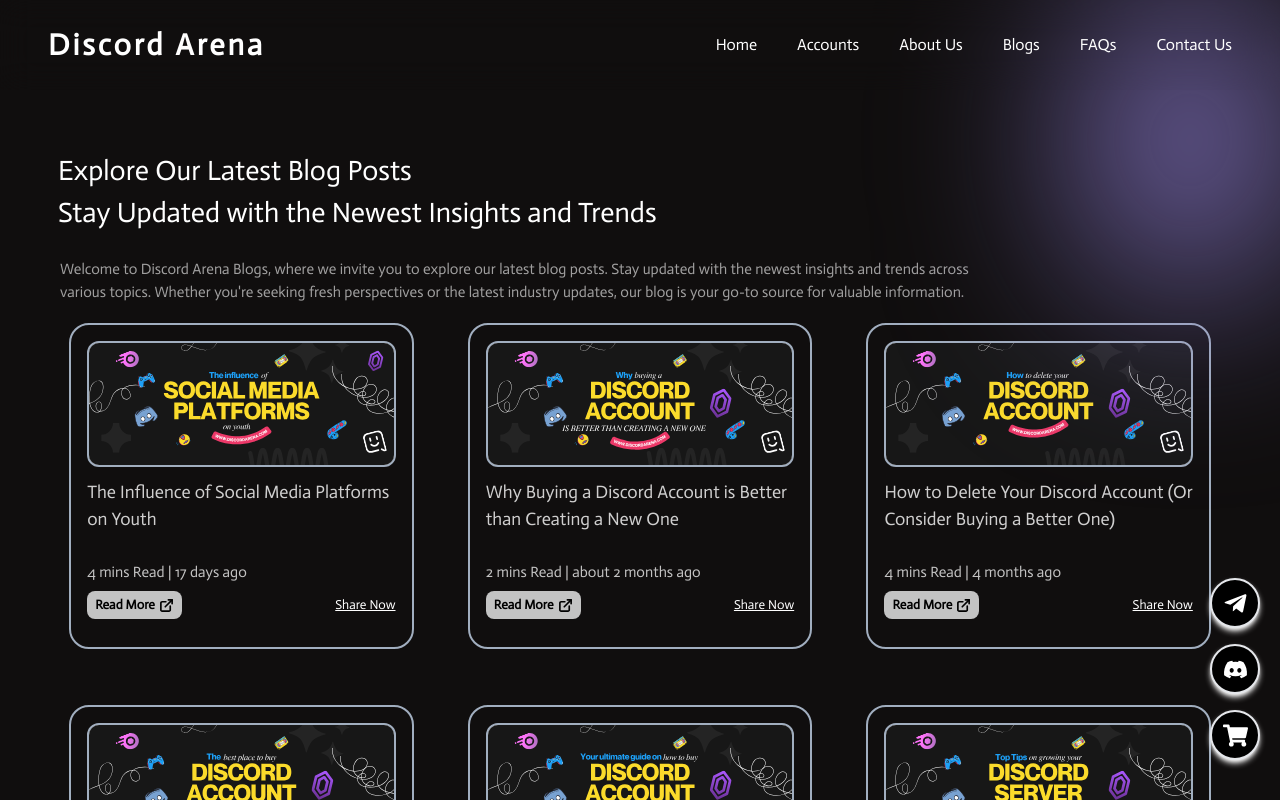
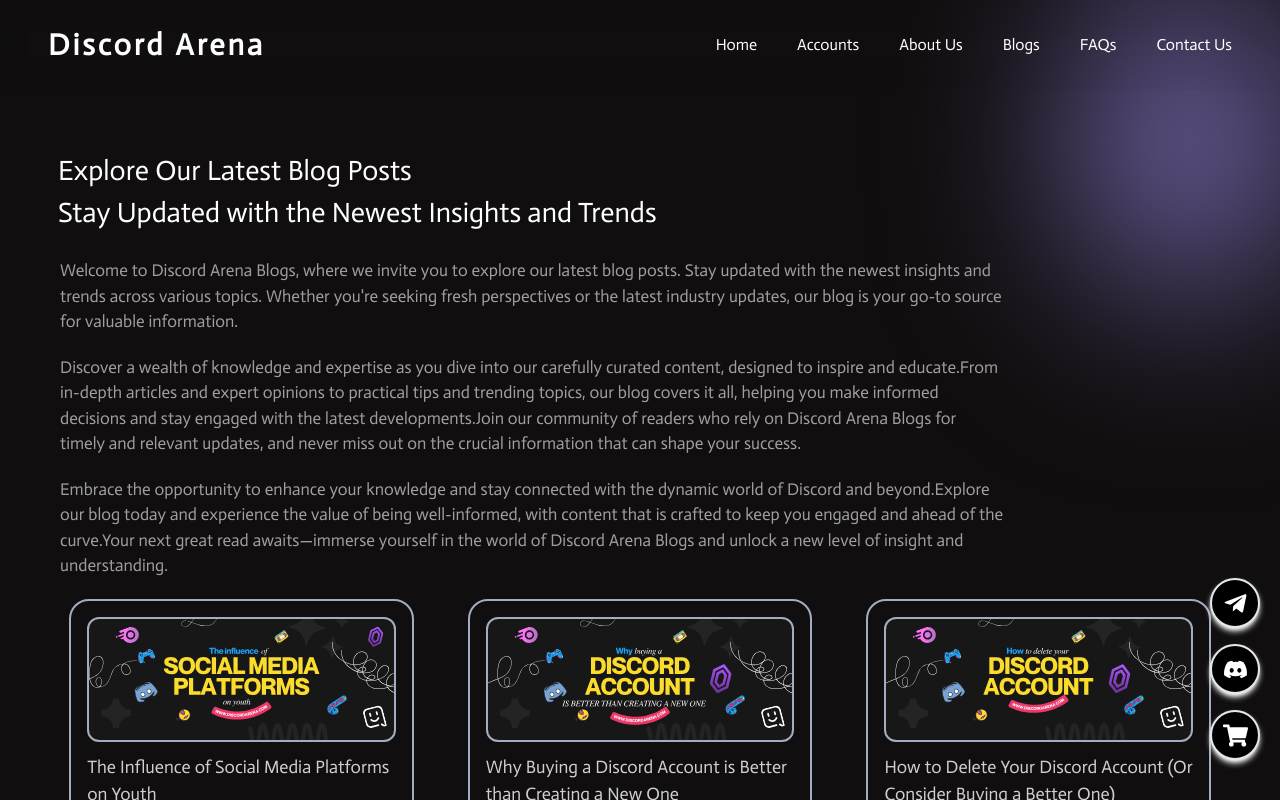
Before and after one commit to enggsatyamraj/CSET301_Assignment, a Next.js app: page /blogs in a window 1280 px wide. Shown: the top 800 px of the page. Built offline with nearby package versions, Linux system fonts and the light colour scheme.

Commit message:
some minor changes

```diff
--- a/src/app/accounts/buy-discord-accounts/buy-2015-aged-discord-account/page.jsx
+++ b/src/app/accounts/buy-discord-accounts/buy-2015-aged-discord-account/page.jsx
@@ -14,7 +14,7 @@ export const data = {
   link: "https://yoyohoni.mysellix.io/product/6404d6d693a97",
   type: "Discord",
   name: "Buy 2015 aged discord account",
-  price: 100,
+  price: 70,
   discountPercentage: 10,
   image: "2015-discord.svg",
   smallShowFiveFeatures: {
--- a/src/app/accounts/buy-discord-server/page.jsx
+++ b/src/app/accounts/buy-discord-server/page.jsx
@@ -98,6 +98,8 @@ const page = () => {
                 journey, explore the endless possibilities, and redefine your
                 online presence within the dynamic Discord Arena!
               </p>
+              <p className="text-[#dcdcdc] mt-3 lg:w-[90%] md:w-[70%] text-[17px] sm:w-[80%] opacity-80">
+                Our Discord server page serves as your portal to a seamless, enriched, and personalized Discord adventure. From managing roles and permissions with ease to creating unique server experiences tailored to your community’s needs, the possibilities are endless. Embark on this journey, explore the endless possibilities, and redefine your online presence within the dynamic Discord Arena!              </p>
             </div>
             <div className="lg:w-[90%] mb-[20px] lg:mb-0 flex items-center justify-center ">
               <Image
--- a/src/app/accounts/buy-instagram-accounts/page.jsx
+++ b/src/app/accounts/buy-instagram-accounts/page.jsx
@@ -126,7 +126,7 @@ const page = () => {
                   to grow your influence.
                 </p>
 
-                <p>
+                <p className={'mt-3'}>
                   We have a diverse selection, including aged{" "}
                   <Link
                       className="anchorText"
@@ -142,10 +142,21 @@ const page = () => {
                   $5 for the best deals.
                 </p>
 
-                <p>
-                  Buy premium & old Instagram accounts today and take your social media game to
-                  the next level!
+                <p className={'mt-3'}>
+                  Buy premium & old Instagram accounts today and take your social media game to the next level!
+                  <span>Don't miss out on the opportunity to enhance your digital footprint and grow your audience
+                    with our high-quality accounts.</span>
+                  <span>Start your journey towards greater influence and engagement on Instagram with Discord Arena.</span>
                 </p>
+
+                {/*<p className={'mt-3'}>*/}
+                {/*  Buy premium & old Instagram accounts today and take your social media game to the next level!*/}
+                {/*  <strong>Don't miss out on the opportunity to enhance your digital footprint and grow your audience*/}
+                {/*    with our high-quality accounts.</strong>*/}
+                {/*  <em>Start your journey towards greater influence and engagement on Instagram with Discord Arena.</em>*/}
+                {/*</p>*/}
+
+
               </p>
             </div>
             <div className="lg:w-[90%] mb-[20px] lg:mb-0 flex items-center justify-center ">
--- a/src/app/accounts/buy-reddit-accounts/page.jsx
+++ b/src/app/accounts/buy-reddit-accounts/page.jsx
@@ -97,12 +97,23 @@ const page = () => {
                 journey, explore the endless possibilities, and redefine your
                 online presence within the vibrant Reddit community!
               </p>
+
+              <p className="text-[#dcdcdc] mt-3 lg:w-[90%] md:w-[70%] text-[17px] sm:w-[80%] opacity-80">
+                <span>Why settle for slow growth when you can achieve instant impact?</span> By choosing our premium
+                and aged Reddit accounts, you're not just investing in profiles—you're gaining access to established
+                accounts that offer immediate credibility and engagement.
+                <span>Our high-karma accounts can enhance your ability to share content, interact with others, and
+                  gain recognition more quickly than starting from scratch.</span>
+                Imagine the advantage of entering discussions and sharing content with an account that already commands
+                respect and visibility in the Reddit community.
+              </p>
+
             </div>
             <div className="lg:w-[90%] mb-[20px] lg:mb-0 flex items-center justify-center ">
               <Image
-                className="object-fit w-[60%] lg:w-[300px] max-w-[300px]"
-                src={reddit_image}
-                alt="image showcasing a person with reddit icon"
+                  className="object-fit w-[60%] lg:w-[300px] max-w-[300px]"
+                  src={reddit_image}
+                  alt="image showcasing a person with reddit icon"
               />
             </div>
           </div>
--- a/src/app/blogs/page.jsx
+++ b/src/app/blogs/page.jsx
@@ -60,11 +60,31 @@ const Page = () => {
       <div className="max-w-[1280px] pt-[150px] relative mx-auto py-[50px] md:px-[50px] px-[10px]">
         <h1 className="lh:w-[60%] mb-6 lg:text-[1.75rem] text-[1.5rem] sm:w-[80%] px-2 md:w-[70%] ">
           Explore Our Latest Blog Posts
-          <br /> Stay Updated with the Newest Insights and Trends
+          <br/> Stay Updated with the Newest Insights and Trends
         </h1>
 
-        <p className="text-[15px] md:w-[70%] sm:w-[80%] w-[90%] lg:w-[80%] opacity-60 mb-[20px] ml-[10px]">
-          Welcome to Discord Arena Blogs, where we invite you to explore our latest blog posts. Stay updated with the newest insights and trends across various topics. Whether you&apos;re seeking fresh perspectives or the latest industry updates, our blog is your go-to source for valuable information.
+        <p className="text-[17px] md:w-[70%] sm:w-[80%] w-[90%] lg:w-[80%] opacity-60 mb-[20px] ml-[10px]">
+          Welcome to Discord Arena Blogs, where we invite you to explore our latest blog posts. Stay updated with the
+          newest insights and trends across various topics. Whether you&apos;re seeking fresh perspectives or the latest
+          industry updates, our blog is your go-to source for valuable information.
+        </p>
+
+        <p className="text-[17px] mt-2 md:w-[70%] sm:w-[80%] w-[90%] lg:w-[80%] opacity-60 mb-[20px] ml-[10px]">
+          <span>Discover a wealth of knowledge and expertise as you dive into our carefully curated content, designed
+            to inspire and educate.</span>
+          From in-depth articles and expert opinions to practical tips and trending topics, our blog covers it all,
+          helping you make informed decisions and stay engaged with the latest developments.
+          <span>Join our community of readers who rely on Discord Arena Blogs for timely and relevant updates, and
+            never miss out on the crucial information that can shape your success.</span>
+        </p>
+
+        <p className="text-[17px] mt-2 md:w-[70%] sm:w-[80%] w-[90%] lg:w-[80%] opacity-60 mb-[20px] ml-[10px]">
+          <span>Embrace the opportunity to enhance your knowledge and stay connected with the dynamic world of Discord
+            and beyond.</span>
+          Explore our blog today and experience the value of being well-informed, with content that is crafted to keep
+          you engaged and ahead of the curve.
+          <span>Your next great read awaits—immerse yourself in the world of Discord Arena Blogs and unlock a new level of
+            insight and understanding.</span>
         </p>
 
         <div className="grid grid-cols-1 gap-y-14 sm:grid-cols-2 lg:grid-cols-3 gap-4">
--- a/src/app/contactus/page.jsx
+++ b/src/app/contactus/page.jsx
@@ -80,9 +80,19 @@ const Page = () => {
           <h1 className="md:text-4xl sm:text-3xl text-2xl font-semibold text-center ">
             Connect with Discord Arena Customer Support: Trusted Aged Discord Accounts & Server boosts
           </h1>
-            <p className="text-[15px] md:w-[70%] sm:w-[80%] w-[90%] lg:w-[80%] opacity-70 mb-6 mx-auto text-center">
-         Looking to connect with Discord Arena&apos;s customer support? Our team is here to assist with all your needs, whether it&apos;s about trusted aged Discord accounts or server boosts. Reach out to us for reliable support and get the most out of your Discord experience.
-        </p>
+          <p className="text-[15px] md:w-[70%] sm:w-[80%] mt-5 w-[90%] lg:w-[80%] opacity-70 mb-6 mx-auto text-center">
+            Looking to connect with Discord Arena's customer support? <span>Our dedicated team is here to assist you with all your needs, ensuring a seamless experience whether you're inquiring about our trusted aged Discord accounts or exploring server boosts.</span>
+            <span>We pride ourselves on providing reliable and responsive support to help you maximize your Discord experience and achieve your goals.</span>
+            <span>From answering your questions to resolving any issues you might face, our customer support is committed to delivering the assistance you need to enhance your server management and engagement.</span>
+            Reach out to us today and experience the exceptional service that sets Discord Arena apart.
+            <span>Your satisfaction is our priority, and we're here to help you get the most out of every feature we offer.</span>
+          </p>
+
+          <p className="text-[15px] md:w-[70%] sm:w-[80%] w-[90%] lg:w-[80%] opacity-70 mb-6 mx-auto text-center">
+            <span>Have questions or need support? Don’t hesitate to contact us for expert assistance.</span>
+            Our team is available to guide you through our offerings and ensure that you fully benefit from our services, whether it’s selecting the right account or understanding how our server boosts can enhance your Discord community.
+            <span>Experience prompt, professional, and personalized support with Discord Arena and take your Discord experience to the next level.</span>
+          </p>
           <ContactUsComponent />
         </div>
       </div>
--- a/src/dataFolder/discord.json
+++ b/src/dataFolder/discord.json
@@ -5,7 +5,7 @@
     "link": "https://yoyohoni.mysellix.io/product/6404d6d693a97",
     "type": "Discord",
     "name": "Buy 2015 aged discord account",
-    "price": 100,
+    "price": 70,
     "image": "2015-discord.svg",
     "discountPercentage": 10,
     "smallShowFiveFeatures": {
```
Also changed, not shown: src/app/accounts/buy-youtube-accounts/page.jsx (+25 -8 lines). Lines whose indentation alone changed are shown as unchanged.
